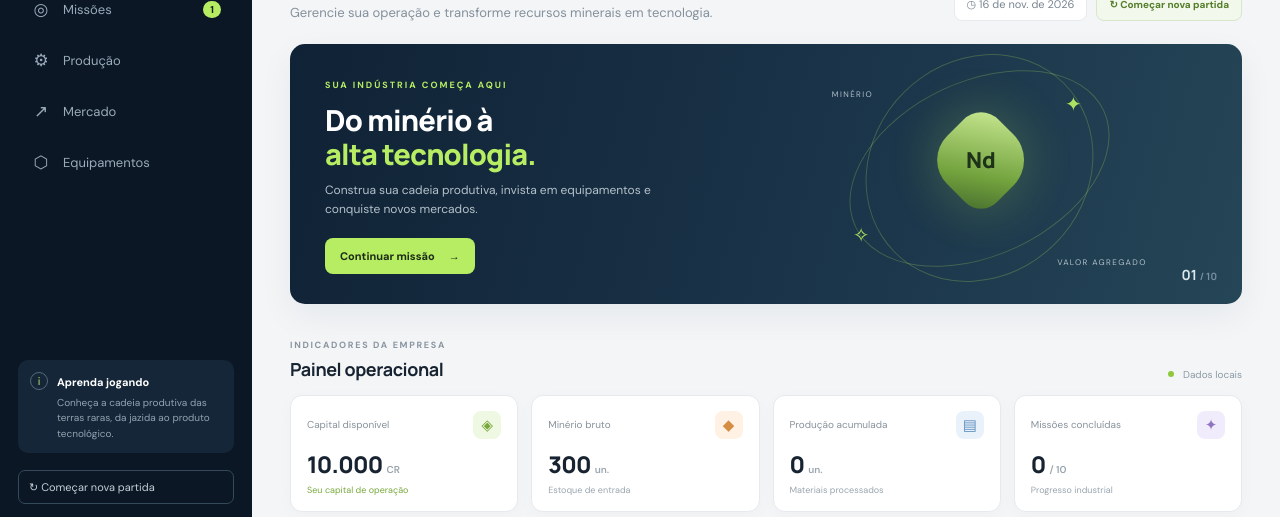
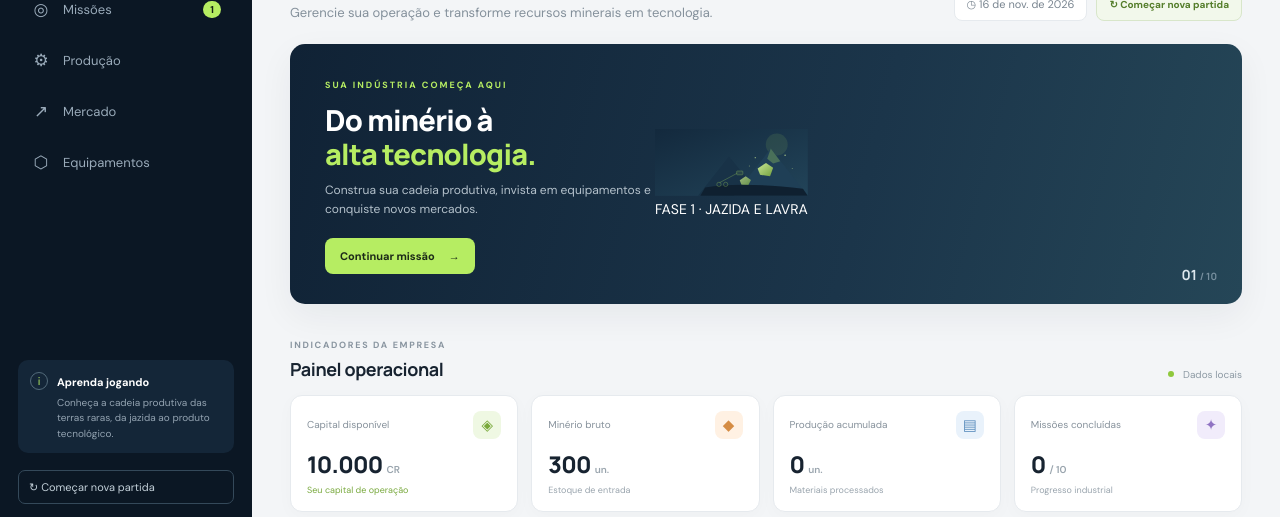
Before and after one commit to assisleitebr-lab/terras-raras-corrigido-secundaria, a plain HTML site: page index.html in a window 1280 px wide. Shown: the part 248-765 px from the top of the page. Drawn offline with Linux system fonts and the light colour scheme.

Commit message:
Update index.html

```diff
--- a/index.html
+++ b/index.html
@@ -37,6 +37,7 @@
     </aside>
 
     <main class="main-area">
+      <div class="stage-backdrop" id="stageBackdrop" aria-hidden="true"></div>
       <header class="topbar">
         <button class="mobile-menu" id="mobileMenu" type="button" aria-label="Abrir menu">☰</button>
         <div class="breadcrumb"><span>Operações</span><i>/</i><strong id="pageTitle">Visão geral</strong></div>
@@ -58,7 +59,7 @@
         </div>
         <div class="hero-banner">
           <div class="hero-copy"><span class="hero-kicker">SUA INDÚSTRIA COMEÇA AQUI</span><h2>Do minério à<br><em>alta tecnologia.</em></h2><p>Construa sua cadeia produtiva, invista em equipamentos e conquiste novos mercados.</p><button class="btn btn-light" type="button" data-goto="missions">Continuar missão <span>→</span></button></div>
-          <div class="hero-art" aria-hidden="true"><div class="orbit orbit-one"></div><div class="orbit orbit-two"></div><div class="ore-core"><span>Nd</span></div><div class="ore-label label-one">MINÉRIO</div><div class="ore-label label-two">VALOR AGREGADO</div><div class="spark spark-one">✦</div><div class="spark spark-two">✧</div></div>
+          <div class="hero-scene" id="heroScene" aria-hidden="true"></div>
           <div class="hero-index" id="heroIndex">01 <span>/ 10</span></div>
         </div>
 
```
